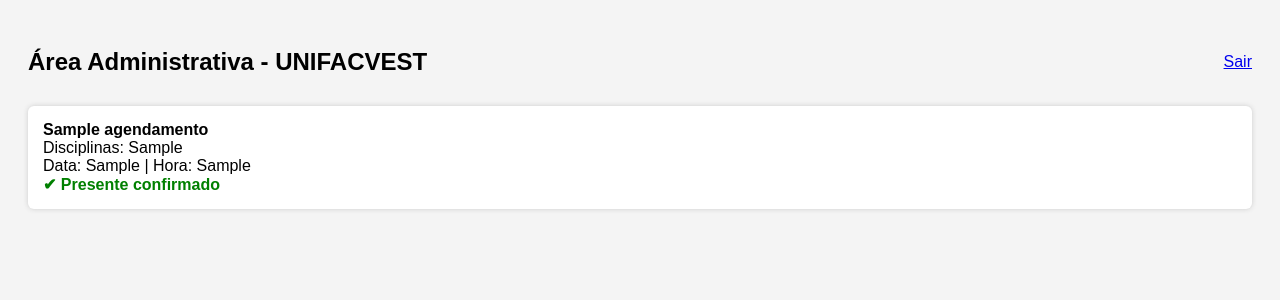
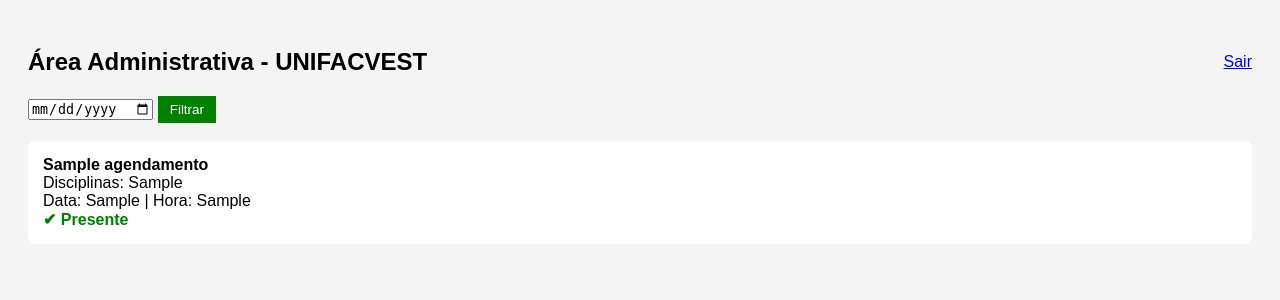
Before and after one commit to Cersousagit/agendamento-unifacvest, a Flask app: page /admin in a window 1280 px wide. Shown: the top 300 px of the page. Run offline with Flask 3, Linux system fonts and the light colour scheme; the visitor is signed in with stand-in values (Sample User, id 1); tables that the repository leaves empty hold one stand-in row (values such as "Sample post").

Commit message:
Update admin.html

```diff
--- a/templates/admin.html
+++ b/templates/admin.html
@@ -3,20 +3,41 @@
 <head>
 <meta charset="UTF-8">
 <title>Admin - UNIFACVEST</title>
+
 <style>
-body { font-family: Arial; background:#f4f4f4; padding:20px; }
-.topo { display:flex; justify-content:space-between; align-items:center; }
+body {
+    font-family: Arial;
+    background: #f4f4f4;
+    padding: 20px;
+}
+.topo {
+    display: flex;
+    justify-content: space-between;
+    align-items: center;
+}
 .card {
-    background:white; padding:15px; margin:10px 0;
-    border-radius:6px; box-shadow:0 0 5px #ccc;
+    background: white;
+    padding: 15px;
+    margin-bottom: 10px;
+    border-radius: 6px;
 }
-.presente { color:green; font-weight:bold; }
+.presente {
+    color: green;
+    font-weight: bold;
+}
+.ausente {
+    color: red;
+    font-weight: bold;
+}
 button {
-    background:green; color:white; border:none;
-    padding:6px 10px; cursor:pointer;
+    background: green;
+    color: white;
+    border: none;
+    padding: 6px 12px;
 }
 </style>
 </head>
+
 <body>
 
 <div class="topo">
@@ -24,16 +45,25 @@ button {
     <a href="/logout">Sair</a>
 </div>
 
+<form method="POST">
+    <input type="date" name="data" value="{{ data_filtro }}">
+    <button type="submit">Filtrar</button>
+</form>
+<br>
+
 {% for a in agendamentos %}
 <div class="card">
     <strong>{{ a.nome }}</strong><br>
     Disciplinas: {{ a.disciplinas }}<br>
     Data: {{ a.data }} | Hora: {{ a.hora }}<br>
 
-    {% if a.presente == 0 %}
-        <a href="/presenca/{{ a.id }}"><button>Presente</button></a>
+    {% if a.presente == 1 %}
+        <span class="presente">✔ Presente</span>
     {% else %}
-        <span class="presente">✔ Presente confirmado</span>
+        <span class="ausente">Ausente</span><br><br>
+        <a href="/presenca/{{ a.id }}">
+            <button>Marcar Presença</button>
+        </a>
     {% endif %}
 </div>
 {% endfor %}
```
